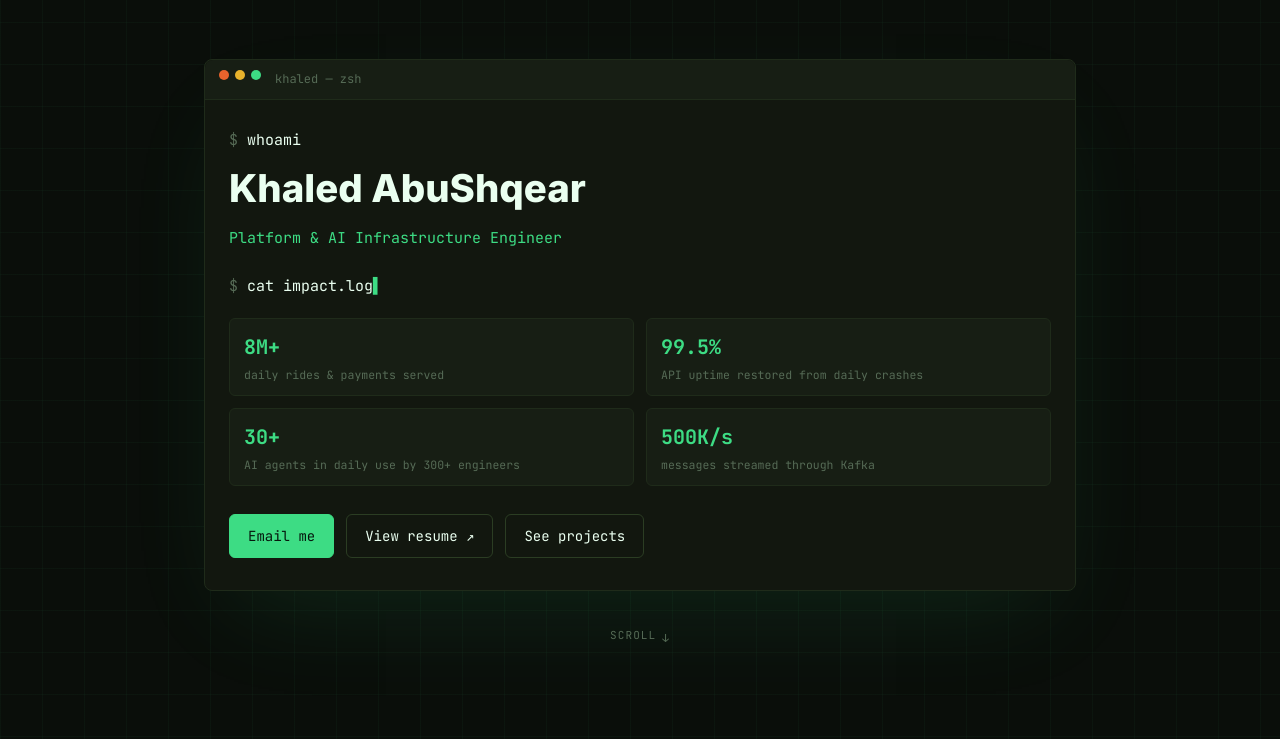
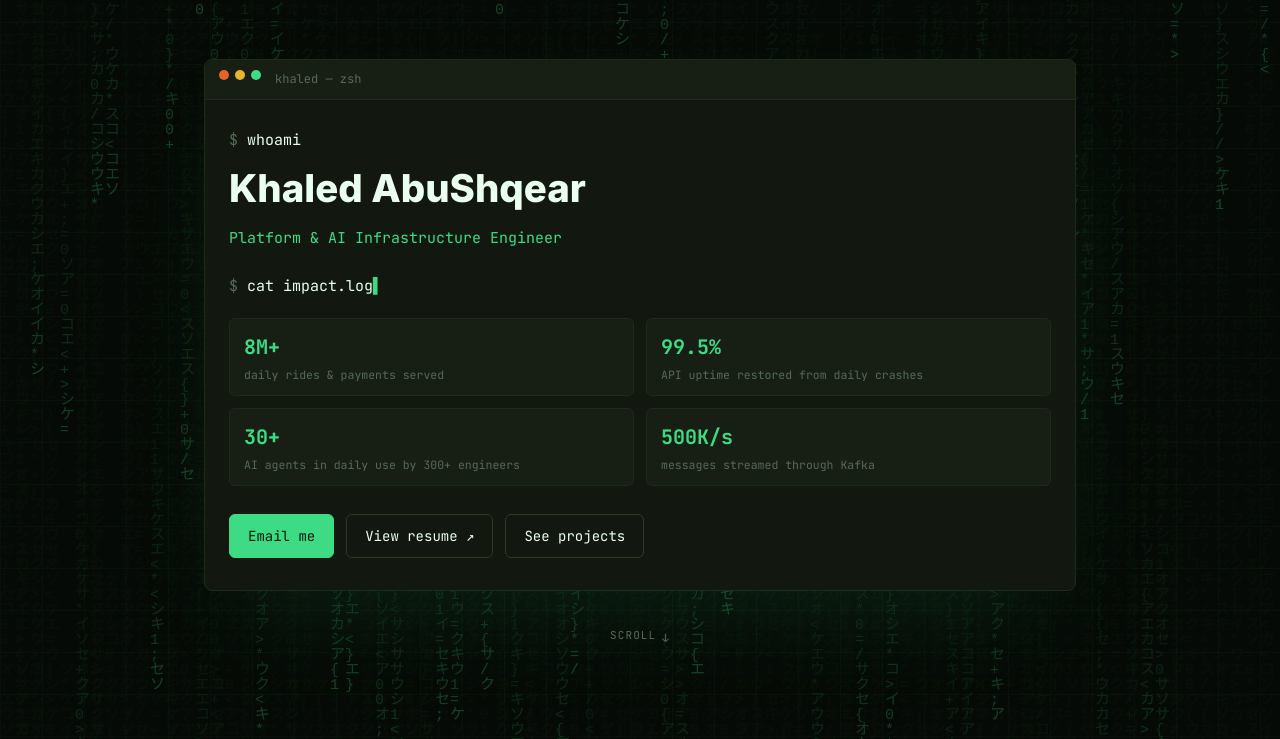
Before and after one commit to shqear93/shqear93, an Astro site: page / in a window 1280 px wide. Shown: the part 62-801 px from the top of the page. Built offline with nearby package versions, Linux system fonts and the light colour scheme; Astro itself is replaced by a stand-in of ours.

Commit message:
style(global): remove body background color

```diff
--- a/src/styles/global.css
+++ b/src/styles/global.css
@@ -35,7 +35,6 @@ html {
 
 body {
   margin: 0;
-  background: var(--bg);
   background-image:
     linear-gradient(rgba(61, 220, 132, 0.035) 1px, transparent 1px),
     linear-gradient(90deg, rgba(61, 220, 132, 0.035) 1px, transparent 1px);
```
